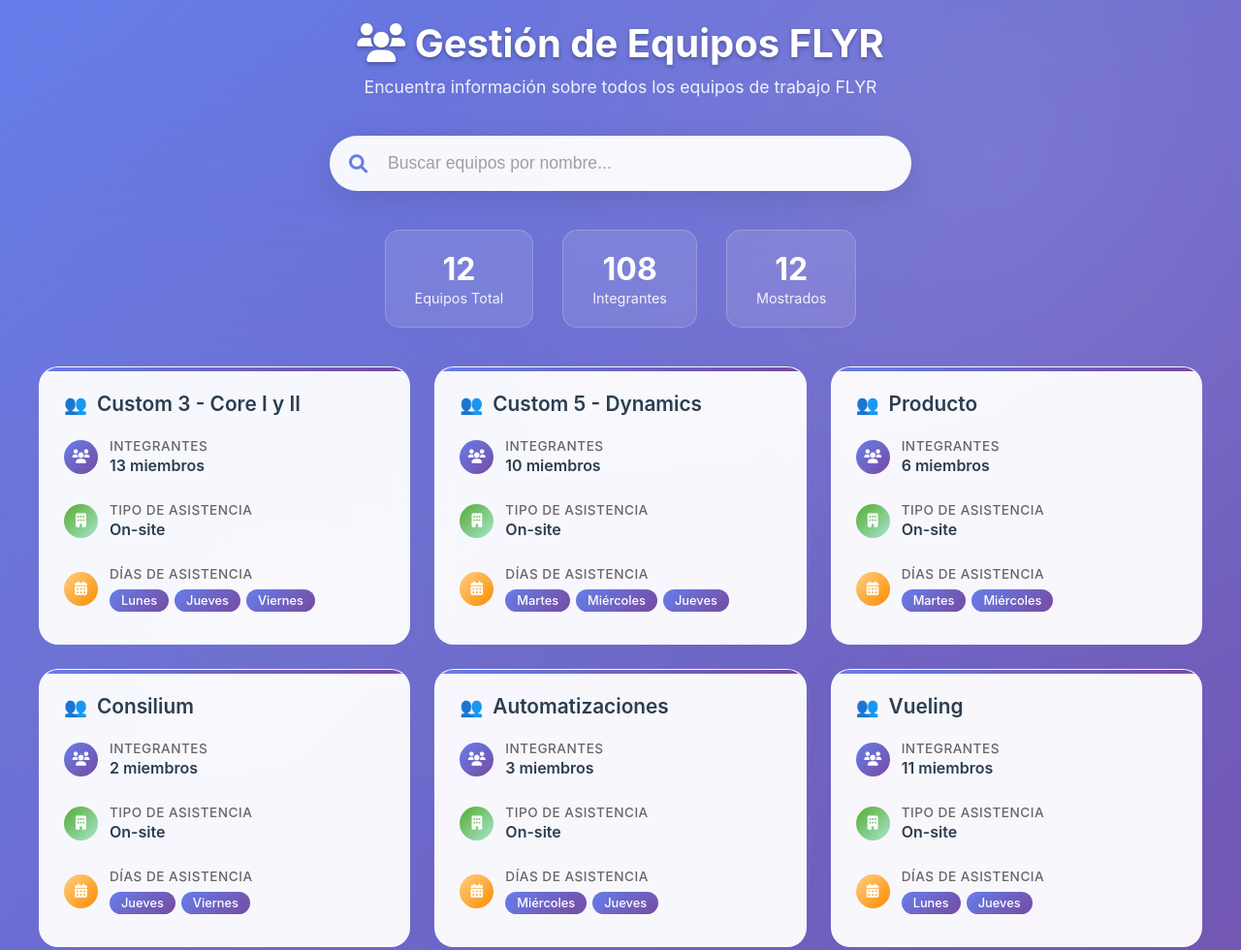
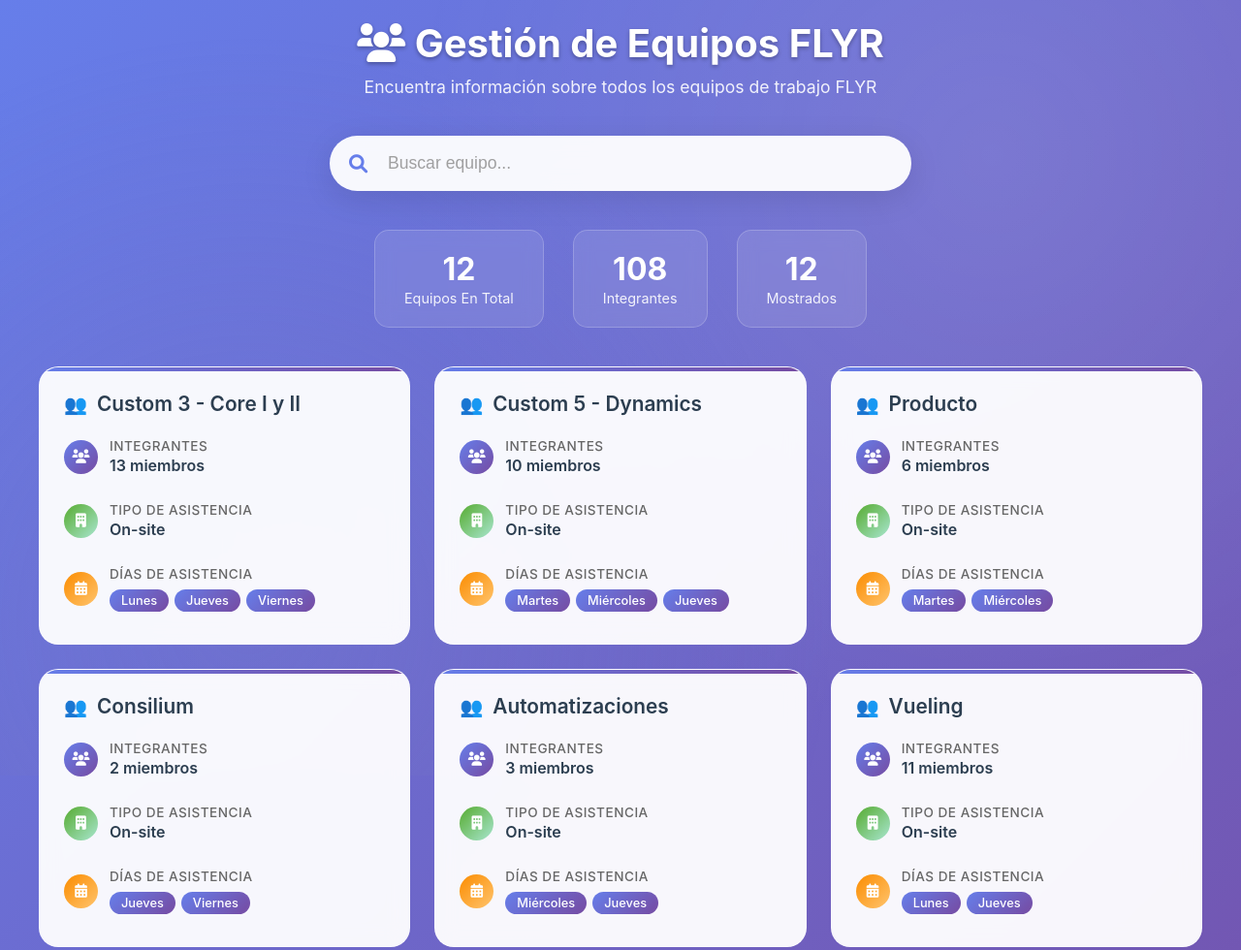
Before and after one commit to santy0925/Equipos, a plain HTML site: page index.html in a window 1280 px wide. Shown: the top 980 px of the page at 97% size. Drawn offline with Linux system fonts and the light colour scheme.

Commit message:
arreglo de errores

```diff
--- a/index.html
+++ b/index.html
@@ -16,13 +16,13 @@
 
     <div class="search-container">
       <i class="fas fa-search search-icon"></i>
-      <input type="text" id="buscarEquipo" placeholder="Buscar equipos por nombre..." />
+      <input type="text" id="buscarEquipo" placeholder="Buscar equipo..." />
     </div>
 
     <div class="stats-container">
       <div class="stat-card">
         <span class="stat-number" id="totalEquipos">0</span>
-        <span class="stat-label">Equipos Total</span>
+        <span class="stat-label">Equipos En Total</span>
       </div>
       <div class="stat-card">
         <span class="stat-number" id="totalIntegrantes">0</span>
--- a/styles.css
+++ b/styles.css
@@ -220,7 +220,7 @@ body::before {
 }
 
 .info-icon.days {
-  background: linear-gradient(135deg, #ffce83, #fb8c00);
+  background: linear-gradient(135deg, #fb8c00, #ffc46d);
 }
 
 .info-text {
```
